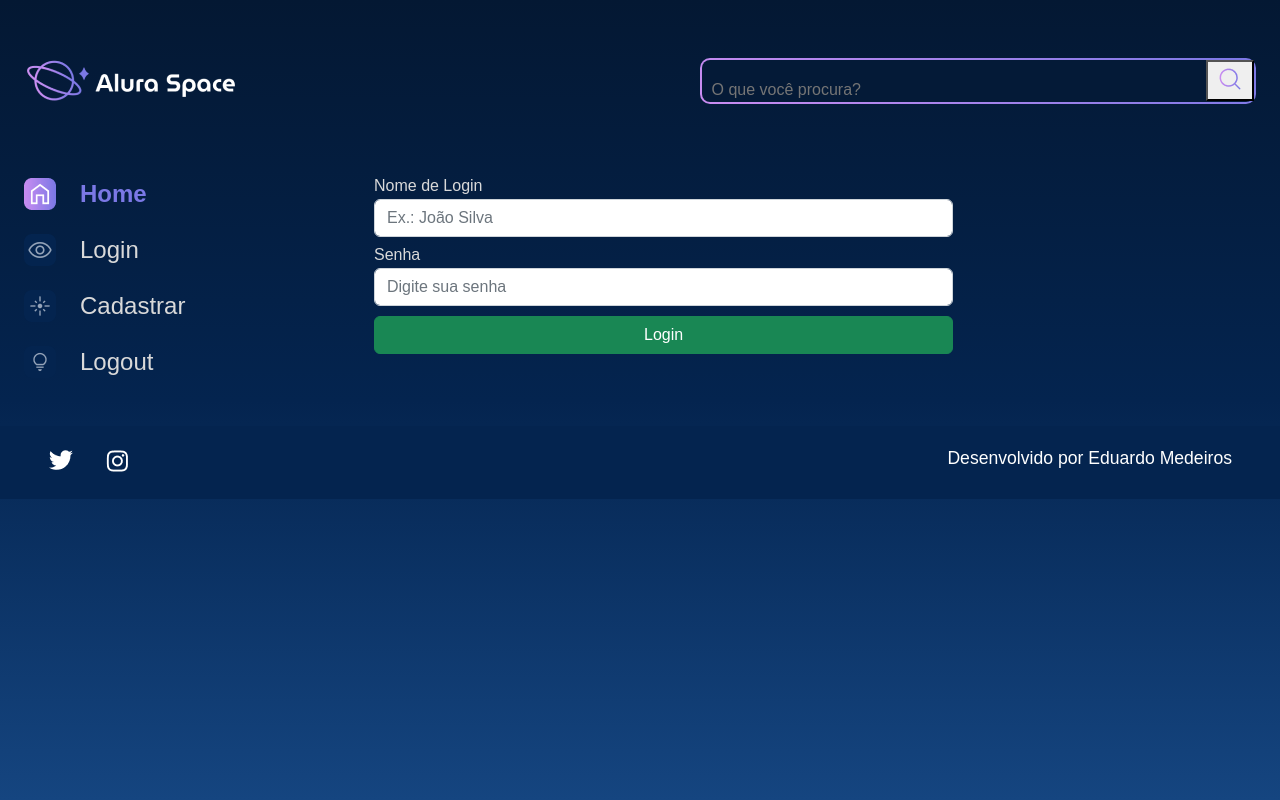
After one commit to EduardoMedeiros2003/Django-Templates, a Django app: page /login in a window 1280 px wide. The commit adds this page. Run offline with Django 5.2, Linux system fonts and the light colour scheme.

Commit message:
add initial user authentication structure with login and signup views
- Created routes for login and signup in usuarios app
- Implemented basic views for rendering authentication templates
- Added login.html template with styled form using Bootstrap
- Integrated navigation links for login and signup pages
- Prepared project for future authentication logic implementation

This update establishes the foundation for user authentication features.

```diff
--- a/templates/galeria/partials/_sidebar.html
+++ b/templates/galeria/partials/_sidebar.html
@@ -17,8 +17,8 @@
             <section class="menu-lateral">
                 <nav class="menu-lateral__navegacao">
                     <a href="{% url 'index' %}"><img src="{% static '/assets/ícones/1x/Home - ativo.png' %}"> Home</a>
-                    <a href="#"><img src="{% static '/assets/ícones/1x/Mais vistas - inativo.png' %}"> Mais vistas</a>
-                    <a href="#"><img src="{% static '/assets/ícones/1x/Novas - inativo.png' %}"> Novas</a>
+                    <a href="{% url 'login' %}"><img src="{% static '/assets/ícones/1x/Mais vistas - inativo.png' %}"> Login </a>
+                    <a href="{% url 'cadastro' %}"><img src="{% static '/assets/ícones/1x/Novas - inativo.png' %}"> Cadrastro </a>
                     <a href="#"><img src="{% static '/assets/ícones/1x/Surpreenda-me - inativo.png' %}"> Surpreenda-me</a>
                 </nav>
             </section>
--- /dev/null
+++ b/templates/usuarios/cadastro.html
@@ -0,0 +1 @@
+<h1>Cadrastro</h1>
--- /dev/null
+++ b/templates/usuarios/login.html
@@ -0,0 +1,64 @@
+{% load static %}
+
+<!DOCTYPE html>
+<html lang="pt-br">
+
+<head>
+    <meta charset="UTF-8">
+    <meta http-equiv="X-UA-Compatible" content="IE=edge">
+    <meta name="viewport" content="width=device-width, initial-scale=1.0">
+    <title>Alura Space</title>
+    <link rel="preconnect" href="https://fonts.googleapis.com">
+    <link rel="preconnect" href="https://fonts.gstatic.com" crossorigin>
+    <link href="https://fonts.googleapis.com/css2?family=Poppins:wght@400;500;600&display=swap" rel="stylesheet">
+    <!-- CSS only -->
+    <link href="https://cdn.jsdelivr.net/npm/bootstrap@5.2.2/dist/css/bootstrap.min.css" rel="stylesheet" integrity="sha384-Zenh87qX5JnK2Jl0vWa8Ck2rdkQ2Bzep5IDxbcnCeuOxjzrPF/et3URy9Bv1WTRi" crossorigin="anonymous">
+    <link rel="stylesheet" href="{% static '/styles/style.css' %}">
+</head>
+
+<body>
+    <div class="pagina-inicial">
+        <header class="cabecalho">
+            <img src="{% static '/assets/logo/Logo(2).png' %}" alt="Logo da Alura Space" />
+            <div class="cabecalho__busca">
+                <div class="busca__fundo">
+                    <form action="{% url 'buscar' %}">
+                        <input  class="busca__input" type="text" name="buscar" placeholder="O que você procura?">
+                        <button type="submit">
+                            <img class="busca__icone" src="{% static '/assets/ícones/1x/search.png' %}" alt="ícone de search">
+                        </button>
+                    </form>
+                </div>
+            </div>
+        </header>
+        <main class="principal">
+            <section class="menu-lateral">
+                <nav class="menu-lateral__navegacao">
+                    <a href="{% url 'index' %}"><img src="{% static '/assets/ícones/1x/Home - ativo.png' %}"> Home</a>
+                    <a href="{% url 'login' %}"><img src="{% static '/assets/ícones/1x/Mais vistas - inativo.png' %}"> Login</a>
+                    <a href="{% url 'cadastro' %}"><img src="{% static '/assets/ícones/1x/Novas - inativo.png' %}"> Cadastrar</a>
+                    <a href="#"><img src="{% static '/assets/ícones/1x/Surpreenda-me - inativo.png' %}"> Logout</a>
+                </nav>
+            </section>
+            <section class="galeria" style="margin-left: 5em">
+                <form action="" method="">
+                    <div class="row">
+                        <div class="col-12 col-lg-12" style="margin-bottom: 10px;">
+                            <label for="nome_login" style="color:#D9D9D9; margin-bottom: 5px;"><b>Nome de Login</b></label>
+                            <input type="text" class="form-control" name="nome_login" placeholder="Ex.: João Silva" required>
+                        </div>
+                        <div class="col-12 col-lg-12" style="margin-bottom: 10px;">
+                            <label for="password" style="color:#D9D9D9; margin-bottom: 5px;"><b>Senha</b></label>
+                            <input type="password" class="form-control" name="password" placeholder="Digite sua senha" required>
+                        </div>
+                        <div class="col-12 text-center">
+                            <button class="btn btn-success col-12" style="padding: top 5px;" type="submit">Login</button>
+                        </div>
+                    </div>
+                </form>
+            </section>
+        </main>
+    </div>
+</body>
+
+{% include 'galeria/partials/_footer.html' %}
--- a/usuarios/urls.py
+++ b/usuarios/urls.py
@@ -1,5 +1,7 @@
 from django.urls import path
+from usuarios.views import login, cadastro
 
 urlpatterns = [
-
+    path('login',login, name='login' ),
+    path('cadastro', cadastro, name='cadastro'),
 ]
--- a/usuarios/views.py
+++ b/usuarios/views.py
@@ -1,3 +1,9 @@
 from django.shortcuts import render
+# Cada app precisa de um diretorio na em templates
 
+def login(request):
+    return render(request, 'usuarios/login.html')
+
+def cadastro(request):
+    return render(request, 'usuarios/cadastro.html')
 # Create your views here.
```
